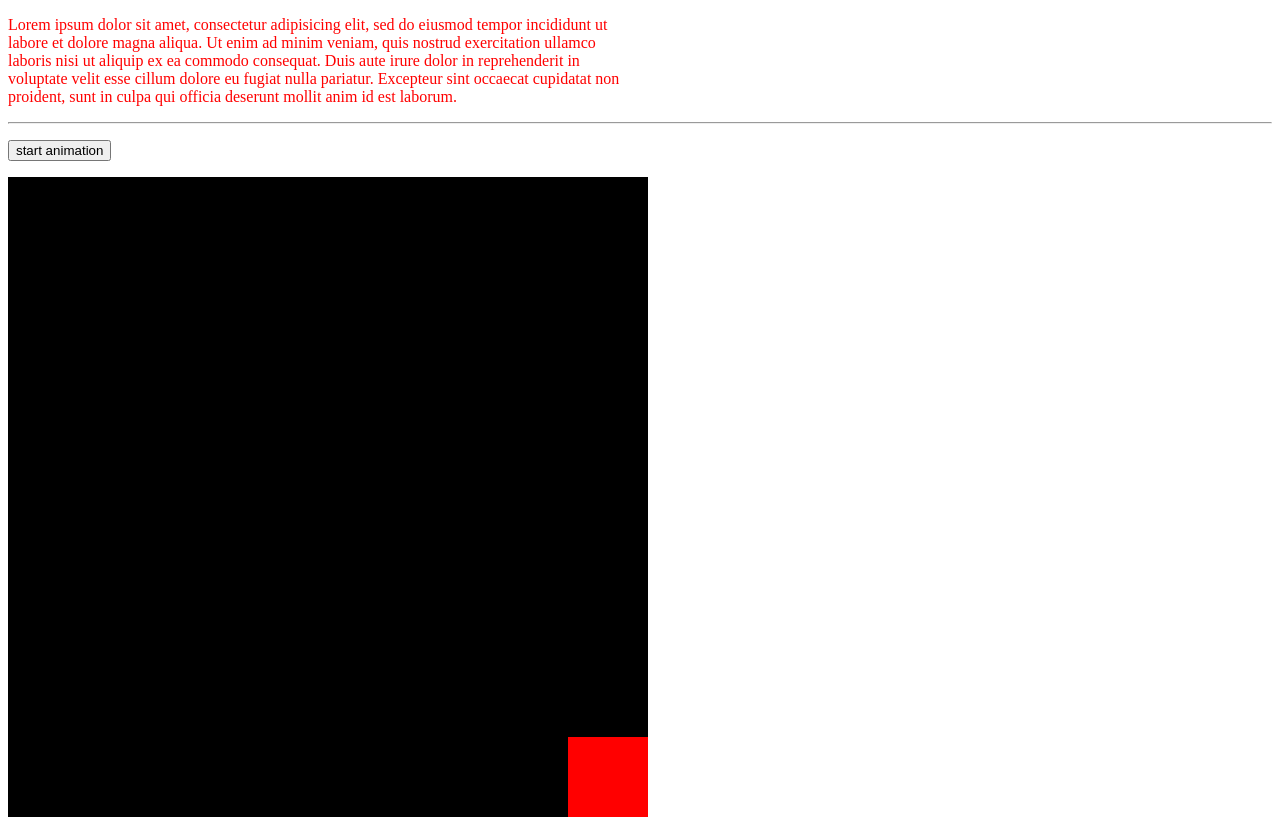
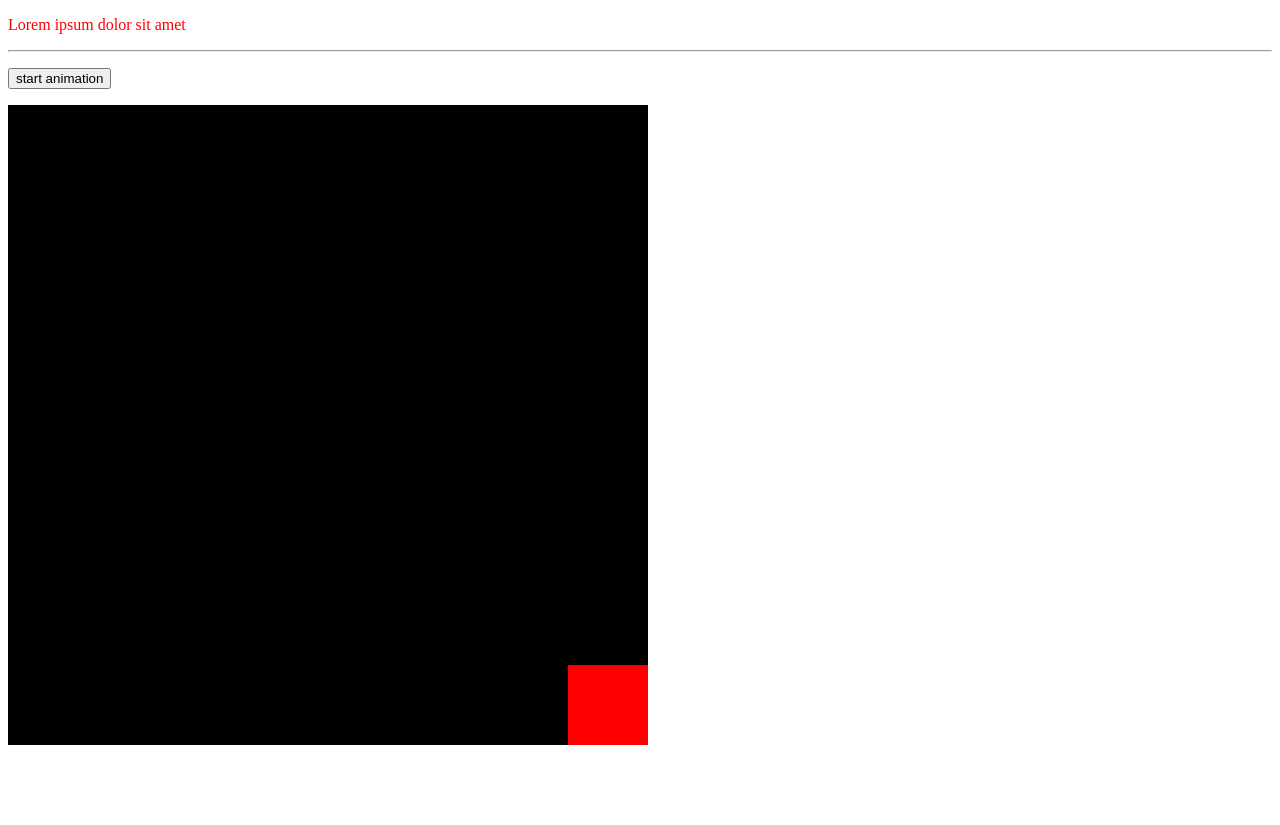
Before and after one commit to Miladpegah/basic-javascript, a plain HTML site: page 03-dom/02-animation/index.html in a window 1280 px wide. Both pictures are taken after a click on the button "start animation". After the commit the page ends 800 px from the top, so only its background shows below. Drawn offline with Linux system fonts and the light colour scheme.

Commit message:
make text animation

```diff
--- a/03-dom/02-animation/index.html
+++ b/03-dom/02-animation/index.html
@@ -20,12 +20,7 @@
 	</style>
 </head>
 <body>
-	<p id="demo">Lorem ipsum dolor sit amet, consectetur adipisicing elit, sed do eiusmod
-	tempor incididunt ut labore et dolore magna aliqua. Ut enim ad minim veniam,
-	quis nostrud exercitation ullamco laboris nisi ut aliquip ex ea commodo
-	consequat. Duis aute irure dolor in reprehenderit in voluptate velit esse
-	cillum dolore eu fugiat nulla pariatur. Excepteur sint occaecat cupidatat non
-	proident, sunt in culpa qui officia deserunt mollit anim id est laborum.</p>
+	<p id="demo"></p>
 	<hr>
 
 	<p><button onclick="startAnimatio()">start animation</button></p>
--- a/03-dom/02-animation/index.js
+++ b/03-dom/02-animation/index.js
@@ -7,7 +7,7 @@ tag.style.width='50%';
 function startAnimatio(){
 	let elem = document.getElementById('animation');
 	let pos = 0;
-	let id = setInterval(frame,10);
+	let id = setInterval(frame,50);
 
 	function frame(){
 		if(pos == 35){
@@ -19,3 +19,27 @@ function startAnimatio(){
 		}
 	}
 }
+
+(function write(){
+	let el =document.getElementById('demo');
+	let text = -1;
+	let id = setInterval(frame,50);
+	let varaible = 'Lorem ipsum dolor sit amet';
+	function frame(){
+		let array1 = varaible.split('');
+		if (text == array1.length - 1) {
+			clearInterval();
+		}else{
+			text++;
+			el.innerHTML += array1[text];
+		}
+
+	}
+	// let test = frame();
+	// function test1(){
+	// 	for (let i = 0; i < test.length; i++){
+	// 		el.innerHTML += test[i];
+	// 	}
+	// }
+	// setInterval(test1(),100);
+})();
```
Also changed, not shown: 03-dom/03-events/evnet-lessoner/index.html (deleted, +0 -13 lines), 03-dom/03-events/evnet-lessoner/index.js (deleted, +0 -28 lines).
